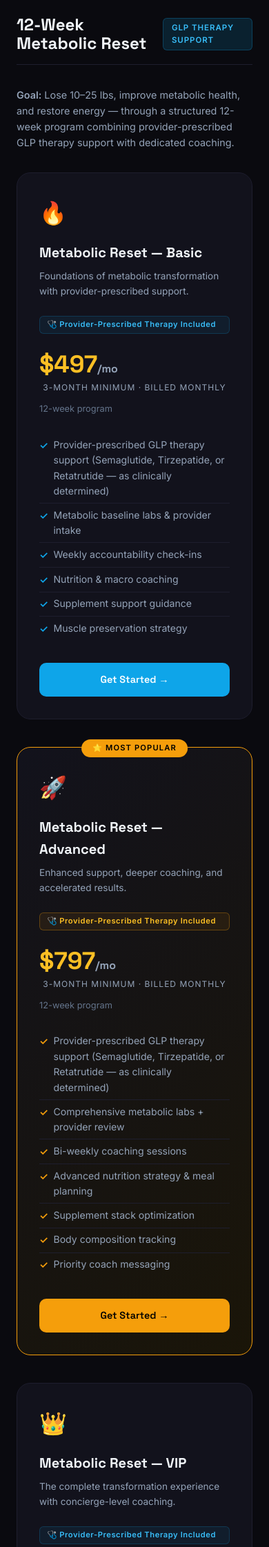
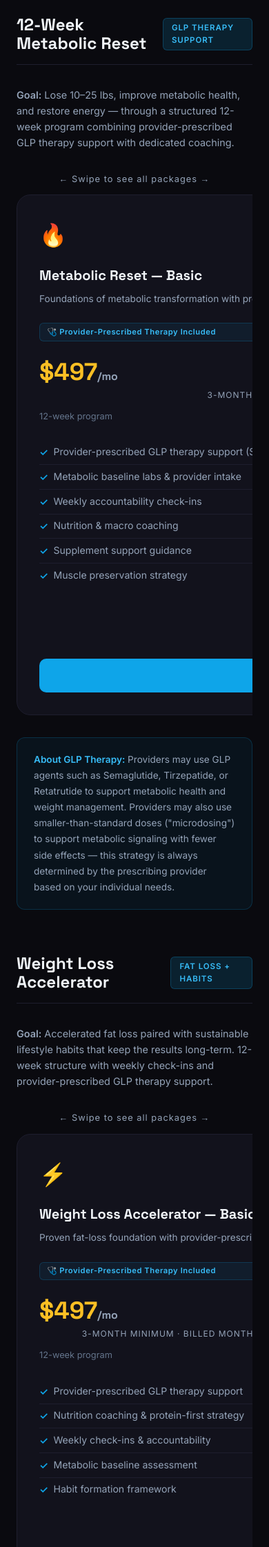
Before and after one commit to robertzinno0-ctrl/vantage-optimize-site, a Flask app: page /mens in a window 390 px wide. Shown: the part 780-3023 px from the top of the page at 69% size. Run offline with Flask 3, Linux system fonts and the light colour scheme.

Commit message:
Mobile swipeable package carousel

```diff
--- a/templates/base.html
+++ b/templates/base.html
@@ -185,8 +185,32 @@
 
         /* ── PACKAGE CARDS ── */
         @media (max-width: 768px) {
-            .packages-grid { grid-template-columns: 1fr !important; }
-            .package-card { margin-bottom: 16px; }
+            .packages-grid {
+                display: flex !important;
+                flex-direction: row !important;
+                overflow-x: auto !important;
+                scroll-snap-type: x mandatory !important;
+                -webkit-overflow-scrolling: touch !important;
+                gap: 16px !important;
+                padding-bottom: 16px !important;
+            }
+            .packages-grid::-webkit-scrollbar { display: none; }
+            .package-card {
+                min-width: 85vw !important;
+                scroll-snap-align: start !important;
+                flex-shrink: 0 !important;
+            }
+            .packages-swipe-hint {
+                display: block !important;
+            }
+        }
+        .packages-swipe-hint {
+            display: none;
+            text-align: center;
+            color: var(--text-muted);
+            font-size: 0.8rem;
+            margin-bottom: 12px;
+            letter-spacing: 1px;
         }
         .packages-grid {
             display: grid;
--- a/templates/index.html
+++ b/templates/index.html
@@ -459,6 +459,7 @@
             <h2 class="section-title">Cognitive, Recovery &amp; Longevity</h2>
             <p class="section-subtitle">Targeted programs for brain performance, cellular repair, and lifespan optimization — for men and women.</p>
         </div>
+        <div class="packages-swipe-hint">← Swipe to see all packages →</div>
         <div class="packages-grid">
 
             <!-- Cognitive Edge -->
--- a/templates/mens.html
+++ b/templates/mens.html
@@ -192,6 +192,7 @@
             <strong>Goal:</strong> Lose 10–25 lbs, improve metabolic health, and restore energy — through a structured 12-week program combining provider-prescribed GLP therapy support with dedicated coaching.
         </p>
 
+        <div class="packages-swipe-hint">← Swipe to see all packages →</div>
         <div class="packages-grid">
 
             <!-- Basic -->
@@ -275,6 +276,7 @@
             <strong>Goal:</strong> Accelerated fat loss paired with sustainable lifestyle habits that keep the results long-term. 12-week structure with weekly check-ins and provider-prescribed GLP therapy support.
         </p>
 
+        <div class="packages-swipe-hint">← Swipe to see all packages →</div>
         <div class="packages-grid">
 
             <div class="package-card">
@@ -349,6 +351,7 @@
             <strong>Goal:</strong> Transform body composition, elevate energy, and optimize recovery — all in 90 days. Full coaching, provider-prescribed peptide therapy, and a complete lifestyle overhaul.
         </p>
 
+        <div class="packages-swipe-hint">← Swipe to see all packages →</div>
         <div class="packages-grid">
 
             <div class="package-card">
--- a/templates/womens.html
+++ b/templates/womens.html
@@ -233,6 +233,7 @@
             <strong>Goal:</strong> Lose 10–25 lbs, restore energy, and reset your metabolism — through a structured 12-week program with provider-prescribed GLP therapy and dedicated women's coaching.
         </p>
 
+        <div class="packages-swipe-hint">← Swipe to see all packages →</div>
         <div class="packages-grid">
 
             <div class="package-card womens-card">
@@ -308,6 +309,7 @@
             <h2>Weight Loss Accelerator</h2>
             <span class="category-tag">Fat Loss + Sustainable Habits</span>
         </div>
+        <div class="packages-swipe-hint">← Swipe to see all packages →</div>
         <div class="packages-grid">
 
             <div class="package-card womens-card">
@@ -409,6 +411,7 @@
             </div>
         </div>
 
+        <div class="packages-swipe-hint">← Swipe to see all packages →</div>
         <div class="packages-grid">
 
             <div class="package-card womens-card">
@@ -464,6 +467,7 @@
             <span class="category-tag">Body Composition + Energy + Recovery</span>
         </div>
 
+        <div class="packages-swipe-hint">← Swipe to see all packages →</div>
         <div class="packages-grid">
 
             <div class="package-card womens-card">
```
